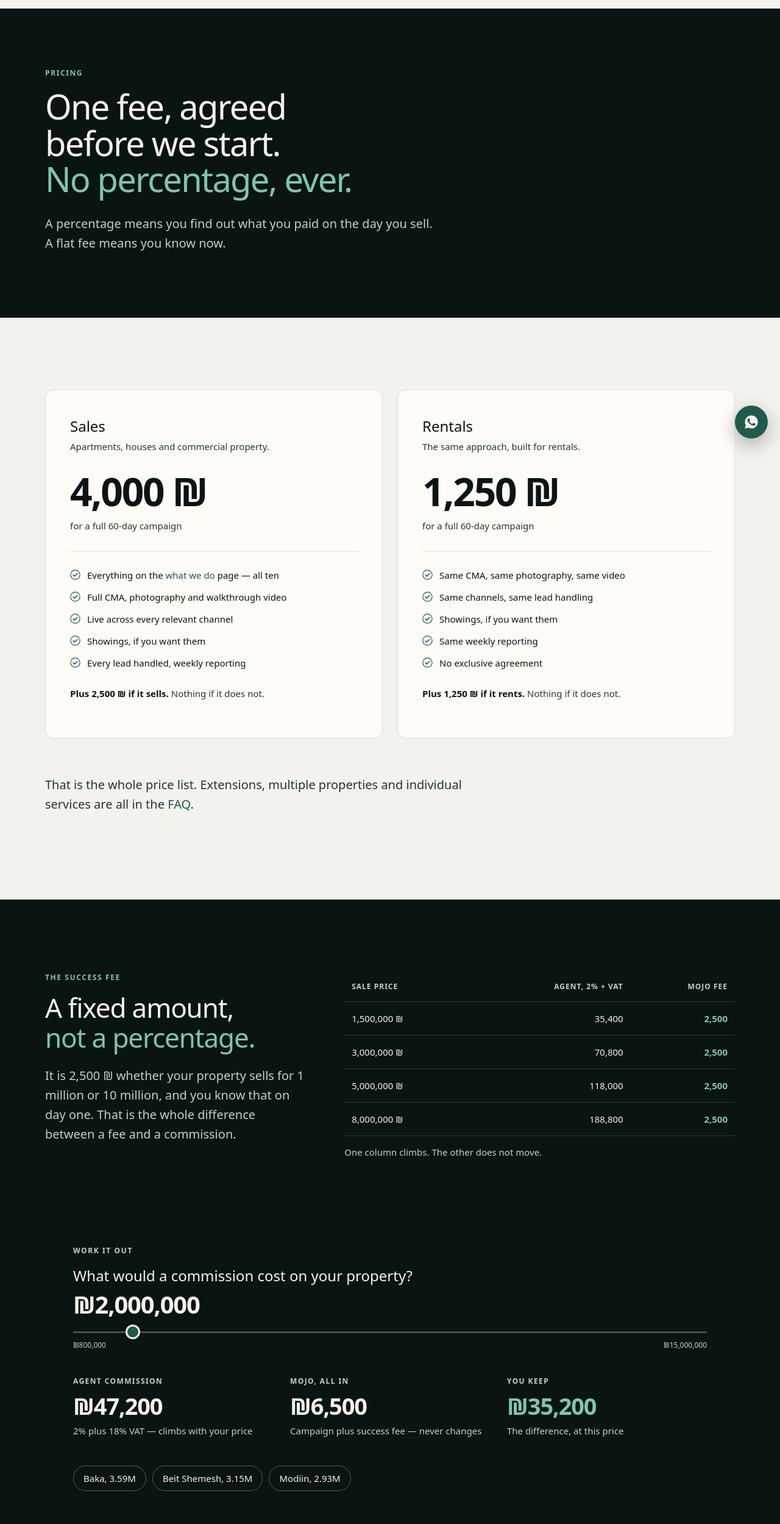
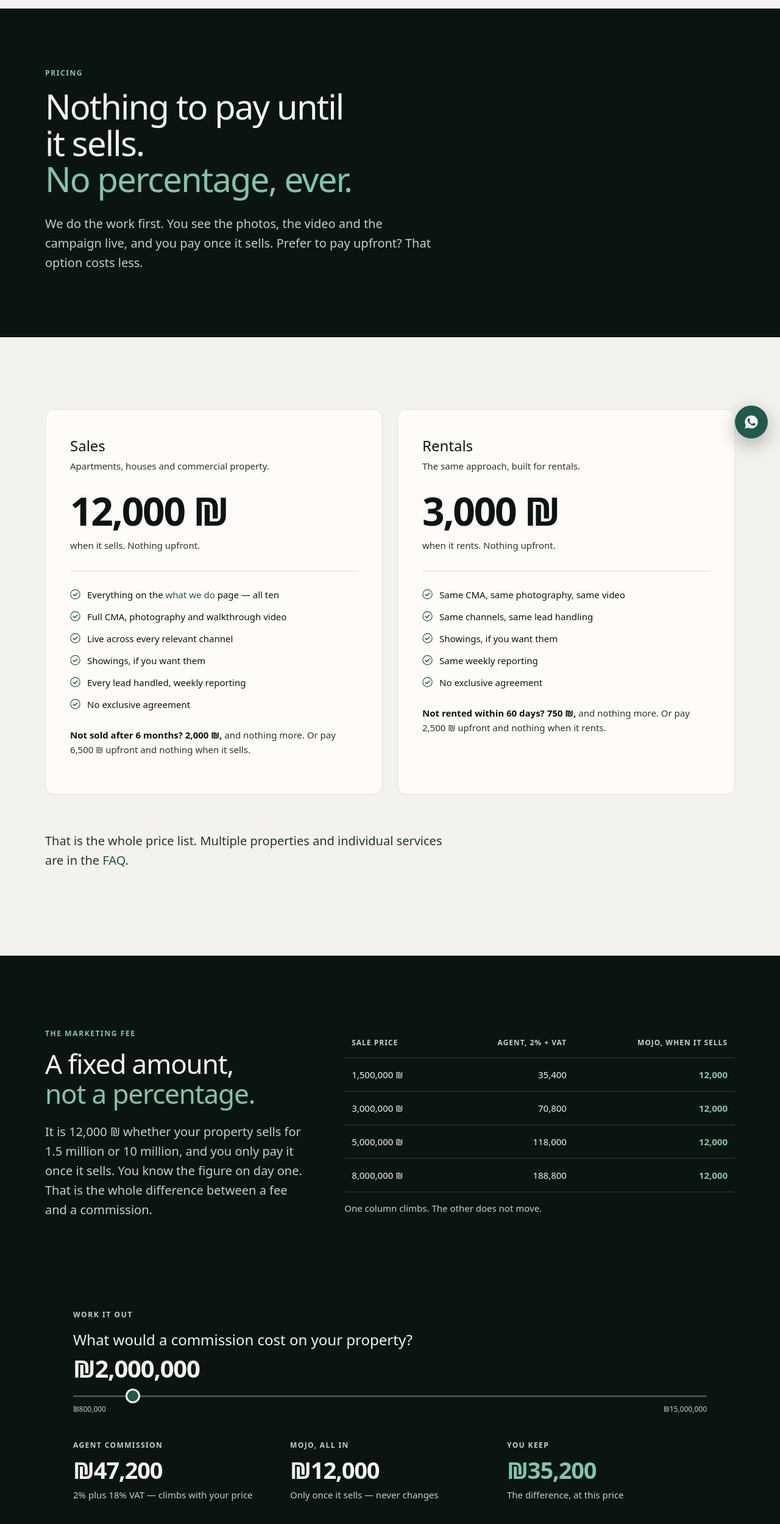
Before and after one commit to mojomarketingco/mojo-site, a plain HTML site: page pricing.html in a window 1280 px wide. Shown: the part 61-2560 px from the top of the page at 61% size. Drawn offline with Linux system fonts and the light colour scheme; a web font is replaced by a local one.

Commit message:
Pay-later pricing and real live campaigns

```diff
--- a/pricing.html
+++ b/pricing.html
@@ -16,20 +16,20 @@
 
 <title>Pricing — Mojo Marketing</title>
 <link rel="canonical" href="https://themojomarketing.com/pricing">
-<meta name="description" content="One flat fee, never a percentage. Sales campaigns 4,000 NIS for two months, rentals 1,250 NIS to start. Success fee only if it sells or rents.">
+<meta name="description" content="Nothing to pay until it sells. 12,000 NIS when a sale goes through, 3,000 NIS when a rental is let, or pay upfront for less. A fixed fee, never a percentage.">
 <meta property="og:type" content="website">
 <meta property="og:site_name" content="Mojo Marketing">
 <meta property="og:locale" content="en_US">
 <meta property="og:url" content="https://themojomarketing.com/pricing">
 <meta property="og:title" content="Pricing — Mojo Marketing">
-<meta property="og:description" content="One flat fee, never a percentage. Sales campaigns 4,000 NIS for two months, rentals 1,250 NIS to start. Success fee only if it sells or rents.">
+<meta property="og:description" content="Nothing to pay until it sells. 12,000 NIS when a sale goes through, 3,000 NIS when a rental is let, or pay upfront for less. A fixed fee, never a percentage.">
 <meta property="og:image" content="https://themojomarketing.com/assets/hero-poster.jpg">
 <meta property="og:image:width" content="1920">
 <meta property="og:image:height" content="1080">
 <meta property="og:image:alt" content="Mojo Marketing &mdash; property marketing across Israel">
 <meta name="twitter:card" content="summary_large_image">
 <meta name="twitter:title" content="Pricing — Mojo Marketing">
-<meta name="twitter:description" content="One flat fee, never a percentage. Success fee only if it sells or rents.">
+<meta name="twitter:description" content="Nothing to pay until it sells. A fixed fee, never a percentage.">
 <meta name="twitter:image" content="https://themojomarketing.com/assets/hero-poster.jpg">
 <link rel="icon" href="assets/logo/monogram-teal.png">
 <link rel="stylesheet" href="css/site.css?v=1a3717b2">
@@ -72,8 +72,8 @@
 <section class="band band--dark" style="padding-block:96px 84px">
   <div class="container">
     <span class="eyebrow">Pricing</span>
-    <h1 class="tt" style="max-width:16ch"><span>One fee, agreed before we start.</span><span class="teal">No percentage, ever.</span></h1>
-    <p class="lead" style="max-width:56ch;margin-top:20px">A percentage means you find out what you paid on the day you sell. A flat fee means you know now.</p>
+    <h1 class="tt" style="max-width:16ch"><span>Nothing to pay until it sells.</span><span class="teal">No percentage, ever.</span></h1>
+    <p class="lead" style="max-width:56ch;margin-top:20px">We do the work first. You see the photos, the video and the campaign live, and you pay once it sells. Prefer to pay upfront? That option costs less.</p>
   </div>
 </section>
 
@@ -82,30 +82,31 @@
     <div class="price-grid">
       <div class="price-card rv">
         <h3>Sales</h3><p class="kicker">Apartments, houses and commercial property.</p>
-        <div class="price-big">4,000&nbsp;₪</div>
-        <p class="price-unit">for a full 60-day campaign</p>
+        <div class="price-big">12,000&nbsp;₪</div>
+        <p class="price-unit">when it sells. Nothing upfront.</p>
         <ul class="price-inc">
           <li><svg viewBox="0 0 20 20" fill="none"><circle cx="10" cy="10" r="9" stroke="currentColor" stroke-width="1.4"/><path d="M6 10.3l2.5 2.5L14 7.6" stroke="currentColor" stroke-width="1.8" stroke-linecap="round" stroke-linejoin="round"/></svg><span>Everything on the <a href="services.html">what we do</a> page — all ten</span></li>
           <li><svg viewBox="0 0 20 20" fill="none"><circle cx="10" cy="10" r="9" stroke="currentColor" stroke-width="1.4"/><path d="M6 10.3l2.5 2.5L14 7.6" stroke="currentColor" stroke-width="1.8" stroke-linecap="round" stroke-linejoin="round"/></svg><span>Full CMA, photography and walkthrough video</span></li>
           <li><svg viewBox="0 0 20 20" fill="none"><circle cx="10" cy="10" r="9" stroke="currentColor" stroke-width="1.4"/><path d="M6 10.3l2.5 2.5L14 7.6" stroke="currentColor" stroke-width="1.8" stroke-linecap="round" stroke-linejoin="round"/></svg><span>Live across every relevant channel</span></li>
           <li><svg viewBox="0 0 20 20" fill="none"><circle cx="10" cy="10" r="9" stroke="currentColor" stroke-width="1.4"/><path d="M6 10.3l2.5 2.5L14 7.6" stroke="currentColor" stroke-width="1.8" stroke-linecap="round" stroke-linejoin="round"/></svg><span>Showings, if you want them</span></li><li><svg viewBox="0 0 20 20" fill="none"><circle cx="10" cy="10" r="9" stroke="currentColor" stroke-width="1.4"/><path d="M6 10.3l2.5 2.5L14 7.6" stroke="currentColor" stroke-width="1.8" stroke-linecap="round" stroke-linejoin="round"/></svg><span>Every lead handled, weekly reporting</span></li>
+          <li><svg viewBox="0 0 20 20" fill="none"><circle cx="10" cy="10" r="9" stroke="currentColor" stroke-width="1.4"/><path d="M6 10.3l2.5 2.5L14 7.6" stroke="currentColor" stroke-width="1.8" stroke-linecap="round" stroke-linejoin="round"/></svg><span>No exclusive agreement</span></li>
         </ul>
-        <p class="price-note"><strong style="color:var(--ink);font-weight:600">Plus 2,500&nbsp;₪ if it sells.</strong> Nothing if it does not.</p>
+        <p class="price-note"><strong style="color:var(--ink);font-weight:600">Not sold after 6 months? 2,000&nbsp;₪,</strong> and nothing more. Or pay 6,500&nbsp;₪ upfront and nothing when it sells.</p>
       </div>
       <div class="price-card rv">
         <h3>Rentals</h3><p class="kicker">The same approach, built for rentals.</p>
-        <div class="price-big">1,250&nbsp;₪</div>
-        <p class="price-unit">for a full 60-day campaign</p>
+        <div class="price-big">3,000&nbsp;₪</div>
+        <p class="price-unit">when it rents. Nothing upfront.</p>
         <ul class="price-inc">
           <li><svg viewBox="0 0 20 20" fill="none"><circle cx="10" cy="10" r="9" stroke="currentColor" stroke-width="1.4"/><path d="M6 10.3l2.5 2.5L14 7.6" stroke="currentColor" stroke-width="1.8" stroke-linecap="round" stroke-linejoin="round"/></svg><span>Same CMA, same photography, same video</span></li>
           <li><svg viewBox="0 0 20 20" fill="none"><circle cx="10" cy="10" r="9" stroke="currentColor" stroke-width="1.4"/><path d="M6 10.3l2.5 2.5L14 7.6" stroke="currentColor" stroke-width="1.8" stroke-linecap="round" stroke-linejoin="round"/></svg><span>Same channels, same lead handling</span></li>
           <li><svg viewBox="0 0 20 20" fill="none"><circle cx="10" cy="10" r="9" stroke="currentColor" stroke-width="1.4"/><path d="M6 10.3l2.5 2.5L14 7.6" stroke="currentColor" stroke-width="1.8" stroke-linecap="round" stroke-linejoin="round"/></svg><span>Showings, if you want them</span></li><li><svg viewBox="0 0 20 20" fill="none"><circle cx="10" cy="10" r="9" stroke="currentColor" stroke-width="1.4"/><path d="M6 10.3l2.5 2.5L14 7.6" stroke="currentColor" stroke-width="1.8" stroke-linecap="round" stroke-linejoin="round"/></svg><span>Same weekly reporting</span></li>
           <li><svg viewBox="0 0 20 20" fill="none"><circle cx="10" cy="10" r="9" stroke="currentColor" stroke-width="1.4"/><path d="M6 10.3l2.5 2.5L14 7.6" stroke="currentColor" stroke-width="1.8" stroke-linecap="round" stroke-linejoin="round"/></svg><span>No exclusive agreement</span></li>
         </ul>
-        <p class="price-note"><strong style="color:var(--ink);font-weight:600">Plus 1,250&nbsp;₪ if it rents.</strong> Nothing if it does not.</p>
+        <p class="price-note"><strong style="color:var(--ink);font-weight:600">Not rented within 60 days? 750&nbsp;₪,</strong> and nothing more. Or pay 2,500&nbsp;₪ upfront and nothing when it rents.</p>
       </div>
     </div>
-    <p class="lead rv mt-l" style="max-width:60ch">That is the whole price list. Extensions, multiple properties and individual services are all in the <a href="faq.html">FAQ</a>.</p>
+    <p class="lead rv mt-l" style="max-width:60ch">That is the whole price list. Multiple properties and individual services are in the <a href="faq.html">FAQ</a>.</p>
   </div>
 </section>
 
@@ -113,18 +114,18 @@
   <div class="container">
     <div class="split-4060">
       <div class="rv">
-        <span class="eyebrow">The success fee</span>
+        <span class="eyebrow">The marketing fee</span>
         <h2 class="tt"><span>A fixed amount,</span><span>not a percentage.</span></h2>
-        <p class="lead">It is 2,500&nbsp;₪ whether your property sells for 1 million or 10 million, and you know that on day one. That is the whole difference between a fee and a commission.</p>
+        <p class="lead">It is 12,000&nbsp;₪ whether your property sells for 1.5 million or 10 million, and you only pay it once it sells. You know the figure on day one. That is the whole difference between a fee and a commission.</p>
       </div>
       <div class="rv">
         <table>
-          <thead><tr><th>Sale price</th><th>Agent, 2% + VAT</th><th>Mojo fee</th></tr></thead>
+          <thead><tr><th>Sale price</th><th>Agent, 2% + VAT</th><th>Mojo, when it sells</th></tr></thead>
           <tbody>
-            <tr><td>1,500,000 ₪</td><td class="t-climb num">35,400</td><td class="t-flat num">2,500</td></tr>
-            <tr><td>3,000,000 ₪</td><td class="t-climb num">70,800</td><td class="t-flat num">2,500</td></tr>
-            <tr><td>5,000,000 ₪</td><td class="t-climb num">118,000</td><td class="t-flat num">2,500</td></tr>
-            <tr><td>8,000,000 ₪</td><td class="t-climb num">188,800</td><td class="t-flat num">2,500</td></tr>
+            <tr><td>1,500,000 ₪</td><td class="t-climb num">35,400</td><td class="t-flat num">12,000</td></tr>
+            <tr><td>3,000,000 ₪</td><td class="t-climb num">70,800</td><td class="t-flat num">12,000</td></tr>
+            <tr><td>5,000,000 ₪</td><td class="t-climb num">118,000</td><td class="t-flat num">12,000</td></tr>
+            <tr><td>8,000,000 ₪</td><td class="t-climb num">188,800</td><td class="t-flat num">12,000</td></tr>
           </tbody>
         </table>
         <p class="small" style="margin-top:14px">One column climbs. The other does not move.</p>
@@ -138,8 +139,8 @@
       <div class="calc__ends"><span>₪800,000</span><span>₪15,000,000</span></div>
       <div class="calc__out">
         <div class="calc__cell"><span class="lab">Agent commission</span><div class="calc-fig num" id="outAgent">₪47,200</div><p class="calc__note">2% plus 18% VAT — climbs with your price</p></div>
-        <div class="calc__cell"><span class="lab">Mojo, all in</span><div class="calc-fig num">₪6,500</div><p class="calc__note">Campaign plus success fee — never changes</p></div>
-        <div class="calc__cell calc__cell--kept"><span class="lab">You keep</span><div class="calc-fig num" id="outKept">₪40,700</div><p class="calc__note">The difference, at this price</p></div>
+        <div class="calc__cell"><span class="lab">Mojo, all in</span><div class="calc-fig num">₪12,000</div><p class="calc__note">Only once it sells — never changes</p></div>
+        <div class="calc__cell calc__cell--kept"><span class="lab">You keep</span><div class="calc-fig num" id="outKept">₪35,200</div><p class="calc__note">The difference, at this price</p></div>
       </div>
       <div class="presets">
         <button class="preset" data-v="3590000" type="button">Baka, 3.59M</button>
```
Also changed, not shown: faq.html (+13 -13 lines), index.html (+14 -14 lines), services.html (+4 -4 lines).
